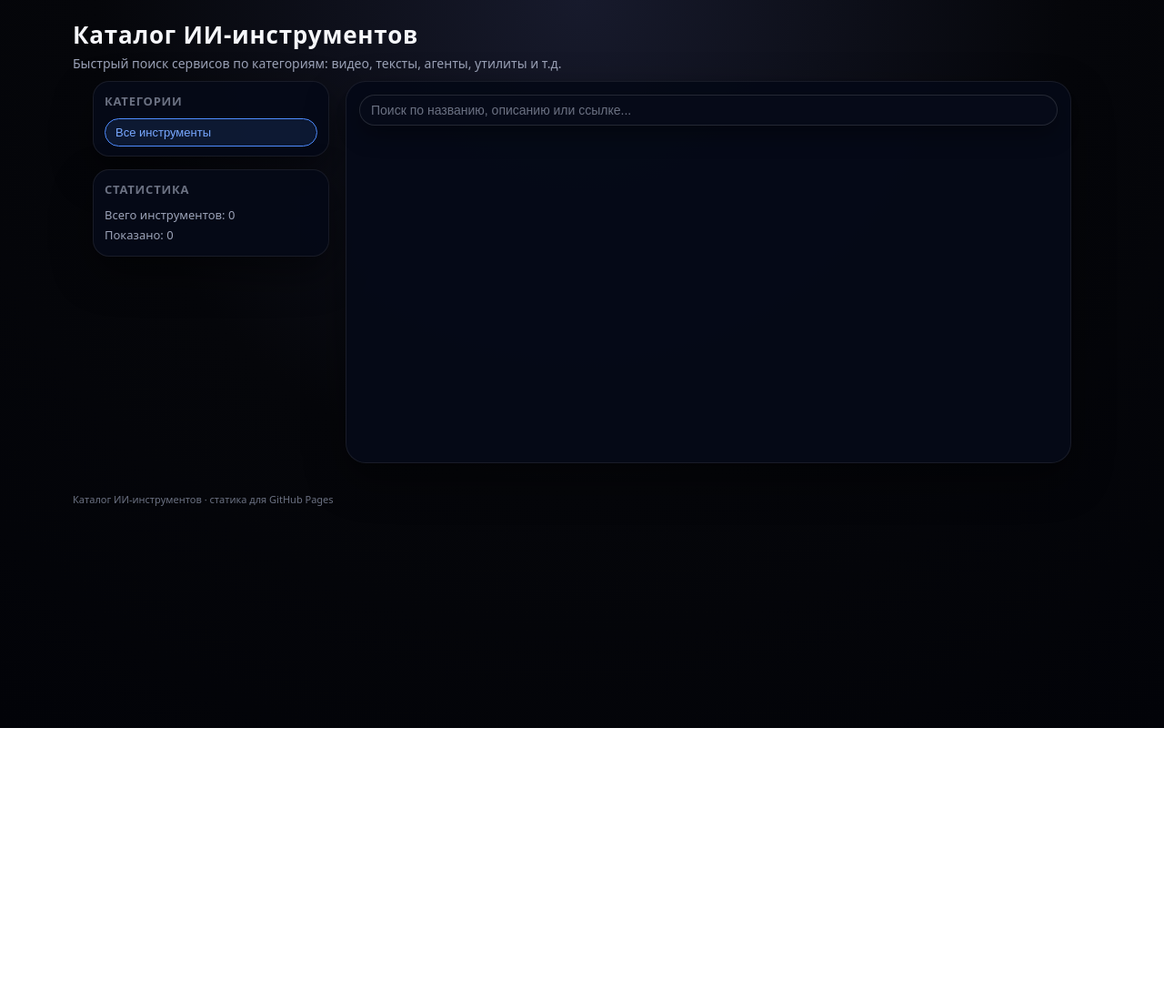
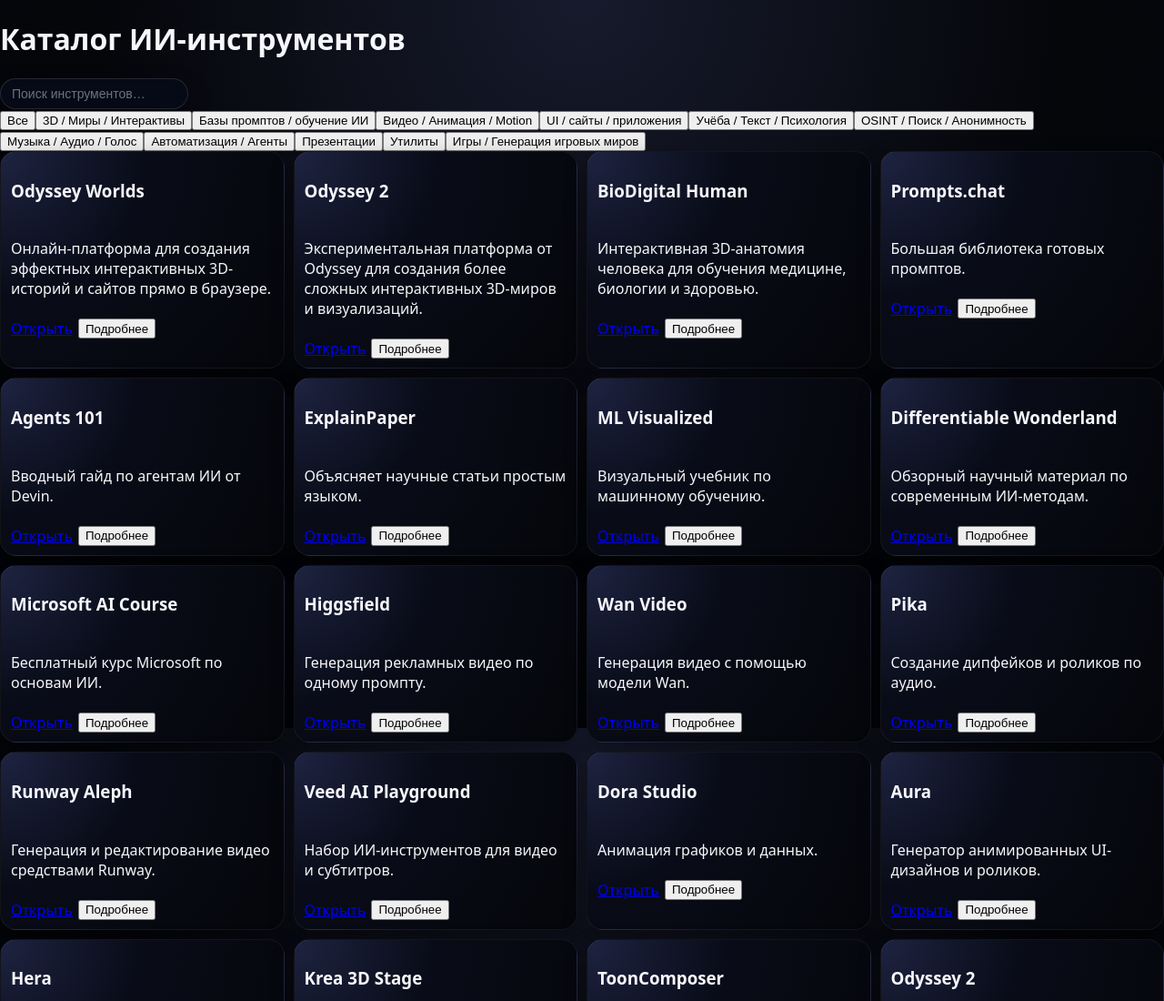
Before and after one commit to SpasiboZa9let/catalog, a plain HTML site: page index.html in a window 1280 px wide. Shown: the top 1100 px of the page at 91% size. Before the commit the page ends 800 px from the top, so only its background shows below. Drawn offline with Linux system fonts and the light colour scheme.

Commit message:
Update index.html

```diff
--- a/index.html
+++ b/index.html
@@ -2,66 +2,58 @@
 <html lang="ru">
 <head>
   <meta charset="UTF-8" />
+  <meta name="viewport" content="width=device-width, initial-scale=1.0" />
   <title>Каталог ИИ-инструментов</title>
-  <meta name="viewport" content="width=device-width, initial-scale=1" />
-  <link rel="stylesheet" href="styles.css" />
+
+  <link rel="stylesheet" href="./styles.css" />
 </head>
+
 <body>
-  <header class="site-header">
-    <div class="site-header__inner">
-      <h1 class="site-title">Каталог ИИ-инструментов</h1>
-      <p class="site-subtitle">
-        Быстрый поиск сервисов по категориям: видео, тексты, агенты, утилиты и т.д.
-      </p>
-    </div>
+
+  <!-- HEADER -->
+  <header class="header">
+    <h1>Каталог ИИ-инструментов</h1>
   </header>
 
-  <main class="layout">
-    <aside class="sidebar">
-      <div class="sidebar-block">
-        <h2 class="sidebar-title">Категории</h2>
-        <button class="category-btn category-btn--active" data-category="all">
-          Все инструменты
-        </button>
-        <div id="category-list" class="category-list"></div>
-      </div>
+  <!-- SEARCH + CATEGORIES -->
+  <section class="top-bar">
+    <input
+      id="search-input"
+      type="text"
+      placeholder="Поиск инструментов…"
+      class="search-input"
+    />
 
-      <div class="sidebar-block">
-        <h2 class="sidebar-title">Статистика</h2>
-        <p class="stat-line">
-          Всего инструментов: <span id="total-count">0</span>
-        </p>
-        <p class="stat-line">
-          Показано: <span id="visible-count">0</span>
-        </p>
-      </div>
-    </aside>
+    <div id="categories" class="categories"></div>
+  </section>
 
-    <section class="content">
-      <div class="toolbar">
-        <input
-          type="search"
-          id="search-input"
-          class="search-input"
-          placeholder="Поиск по названию, описанию или ссылке..."
-          autocomplete="off"
-        />
-      </div>
-
-      <div id="active-filters" class="active-filters"></div>
-
-      <div id="tools-list" class="tools-list">
-        <!-- Карточки инструментов рендерятся из app.js -->
-      </div>
-    </section>
+  <!-- TOOL LIST -->
+  <main>
+    <div id="tools-list" class="tools-list"></div>
   </main>
 
-  <footer class="site-footer">
-    <div class="site-footer__inner">
-      <span>Каталог ИИ-инструментов · статика для GitHub Pages</span>
+  <!-- ====================== MODAL ====================== -->
+
+  <div id="modal-overlay" class="modal-overlay hidden"></div>
+
+  <div id="modal-window" class="modal-window hidden">
+    <button id="modal-close" class="modal-close">×</button>
+
+    <h2 id="modal-title"></h2>
+
+    <a id="modal-url" href="#" target="_blank" class="modal-link">
+      Открыть инструмент
+    </a>
+
+    <p id="modal-summary" class="modal-summary"></p>
+
+    <div id="modal-howto">
+      <h3>Как использовать:</h3>
+      <ul id="modal-howto-list"></ul>
     </div>
-  </footer>
+  </div>
 
+  <!-- JS -->
   <script type="module" src="./app.js"></script>
 </body>
 </html>
```
